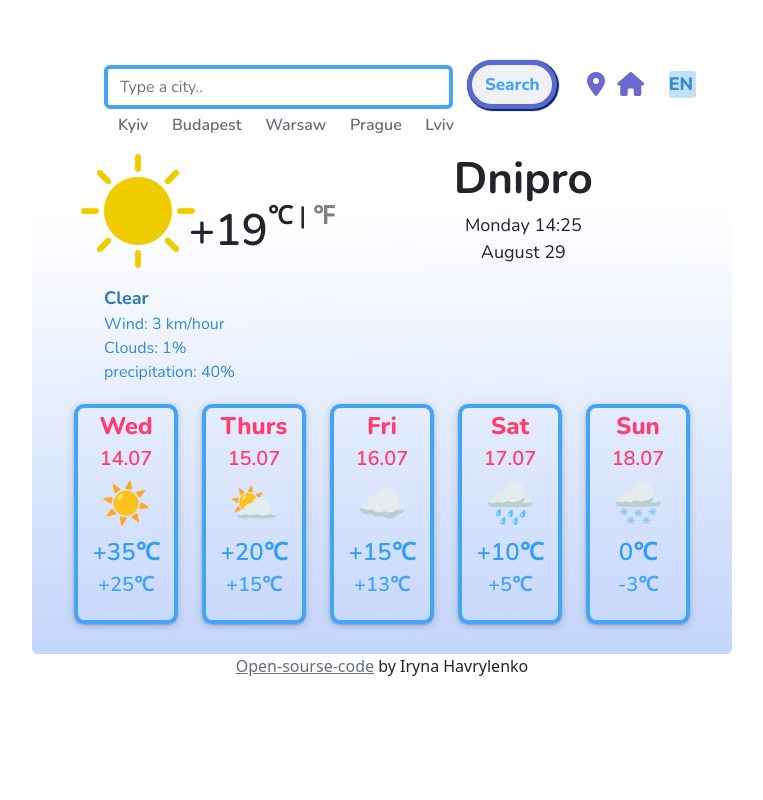
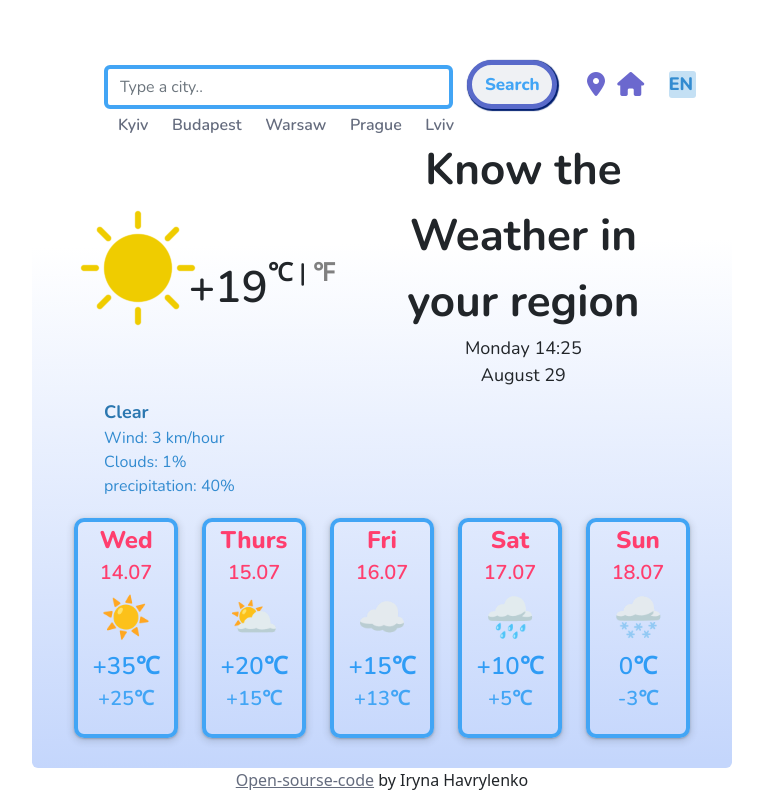
Before and after one commit to iryna-h29/weather-app, a website built with Parcel: page index.html in a window 1280 px wide. Shown: the whole page, without its empty margins (258-1021 px from the left). Built offline with nearby package versions, Linux system fonts and the light colour scheme.

Commit message:
edited the message at the start page

```diff
--- a/index.html
+++ b/index.html
@@ -73,7 +73,7 @@
           <span class="degree" id="degree">+19</span><span class="degrees-symbols"><span class="celsius">&#8451</span> | <span class="fahrenheit">&#8457</span></span>
         </div>
         <div class="col-5 online-city">
-          <span class=current-city id="current-city">Dnipro</span>
+          <span class=current-city id="current-city">Know the Weather in your region</span>
           <!-- <i class="fa-solid fa-house fa-xl hometown-icon" title="Select as my hometown"></i> -->
           <br />
           <span class="weekday-time"><span class="theday">wednesday</span> <span class="time">14:00</span>
```
